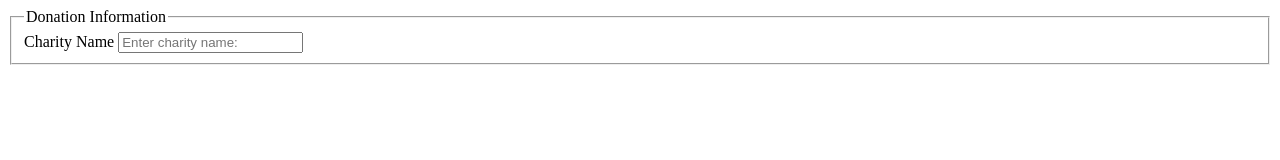
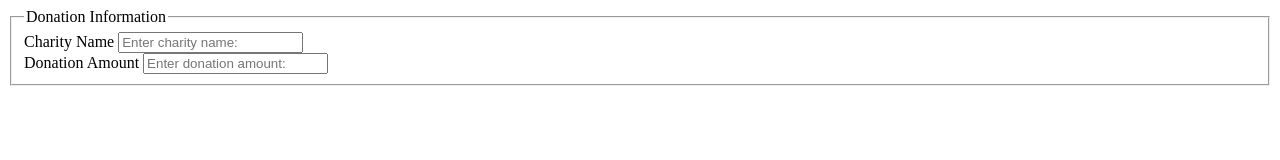
Before and after one commit to tjohnson-rrc/community-support-tracker, a website: page donation-tracker/index.html in a window 1280 px wide. Drawn offline with Linux system fonts and the light colour scheme.

Commit message:
Added Donation amount part in the form.

```diff
--- a/donation-tracker/index.html
+++ b/donation-tracker/index.html
@@ -20,6 +20,12 @@
                             placeholder="Enter charity name:"/>
                 </div>
 
+                <div class="input-container">
+                    <label for="field_donation-amount">Donation Amount</label>
+                    <input type="text" name="donationAmount" id="field_donation-amount"
+                            placeholder="Enter donation amount:"/>
+                </div>
+
             </fieldset>
 
         </form>
```
